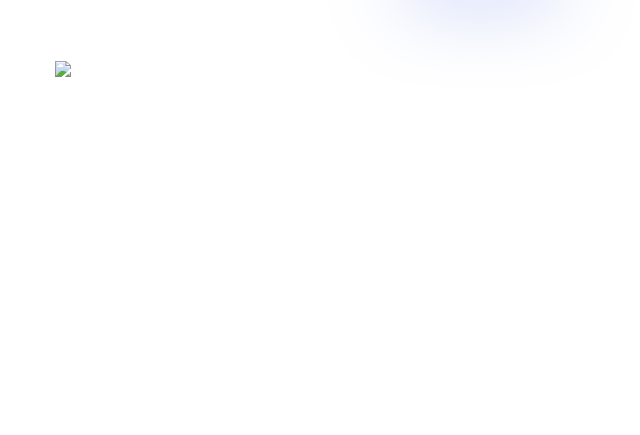
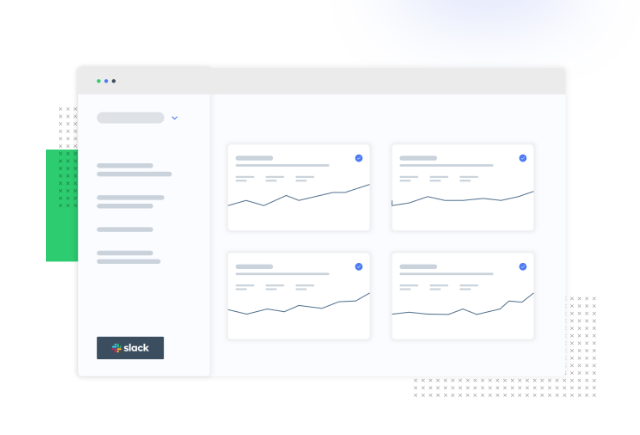
Before and after one commit to JsDawg1/ping-single-column-coming-soon-page, a plain HTML site: page index.html in a window 1280 px wide. Shown: the part 253-688 px from the top of the page, without its empty margins (319-959 px from the left). Drawn offline with nearby package versions, Linux system fonts and the light colour scheme; files whose address does not match are found by name.

Commit message:
Update index.html

```diff
--- a/index.html
+++ b/index.html
@@ -4,7 +4,7 @@
   <meta charset="UTF-8">
   <meta name="viewport" content="width=device-width, initial-scale=1.0"> <!-- displays site properly based on user's device -->
 
-  <link rel="icon" type="image/png" sizes="32x32" href="./images/favicon-32x32.png">
+  <link rel="icon" type="image/png" sizes="32x32" href="favicon-32x32.png">
   <link rel="stylesheet" href="style.css">
   <title>Frontend Mentor | Ping coming soon page</title>
 
@@ -29,7 +29,7 @@
           <p id="errorP">Please provide valid email address</p>
 
         </div>
-    <img src="images/illustration-dashboard.png" id="bg">
+    <img src="illustration-dashboard.png" id="bg">
   </div>
 
   <script src="script.js"></script>
```
